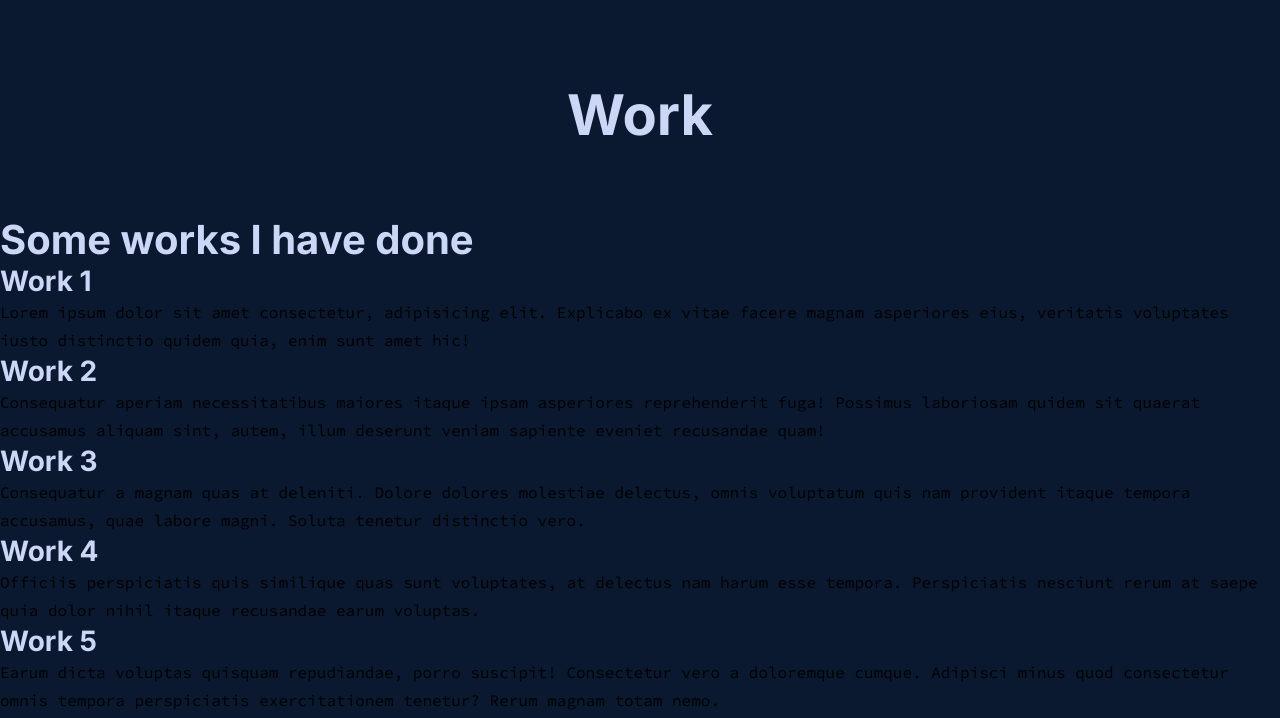
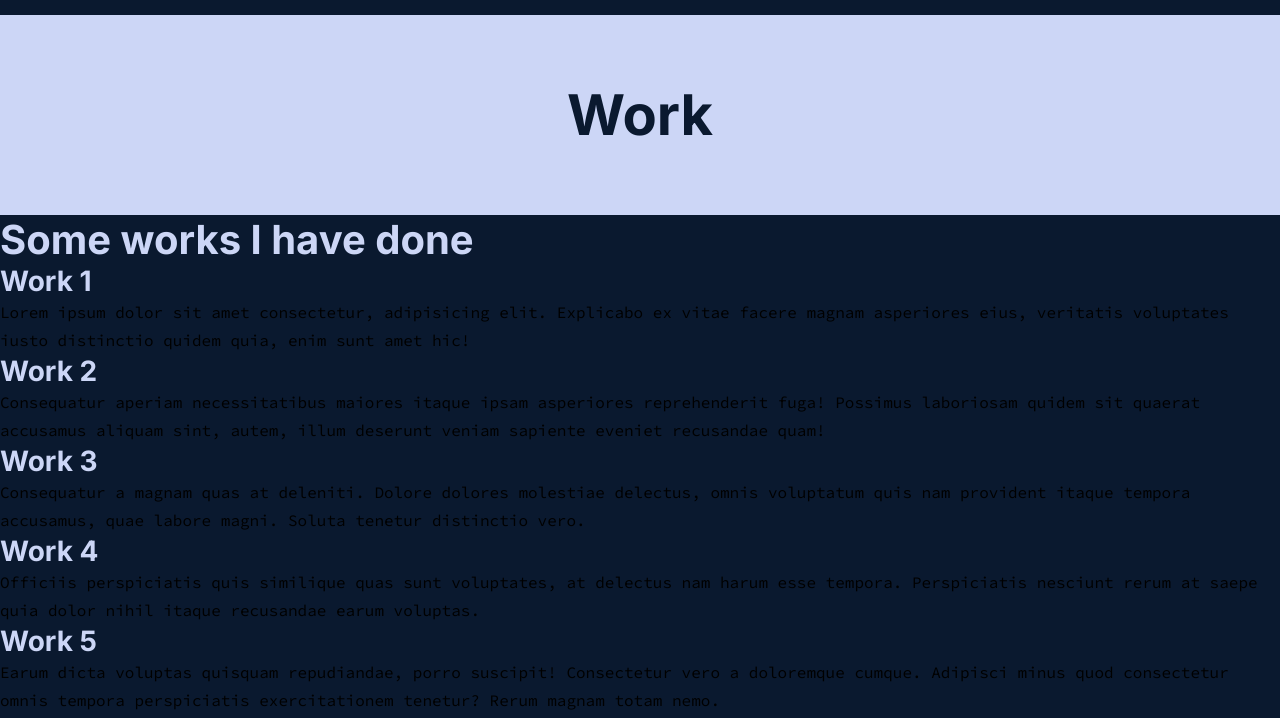
Before and after one commit to cendezgh/cendez-page, a plain HTML site: page pages/work.html in a window 1280 px wide. Shown: the part 75-793 px from the top of the page. Drawn offline with Linux system fonts and the light colour scheme.

Commit message:
banner title

```diff
--- a/css/styles.css
+++ b/css/styles.css
@@ -72,9 +72,14 @@ p {
 }
 
 .banner-title {
+    background-color: #CCD6F6;
     height: 200px;
     line-height: 200px;
     text-align: center;
+}
+
+.banner-title h1 {
+    color: #0A192F;
 }
 
 .max-w1200 {
```
